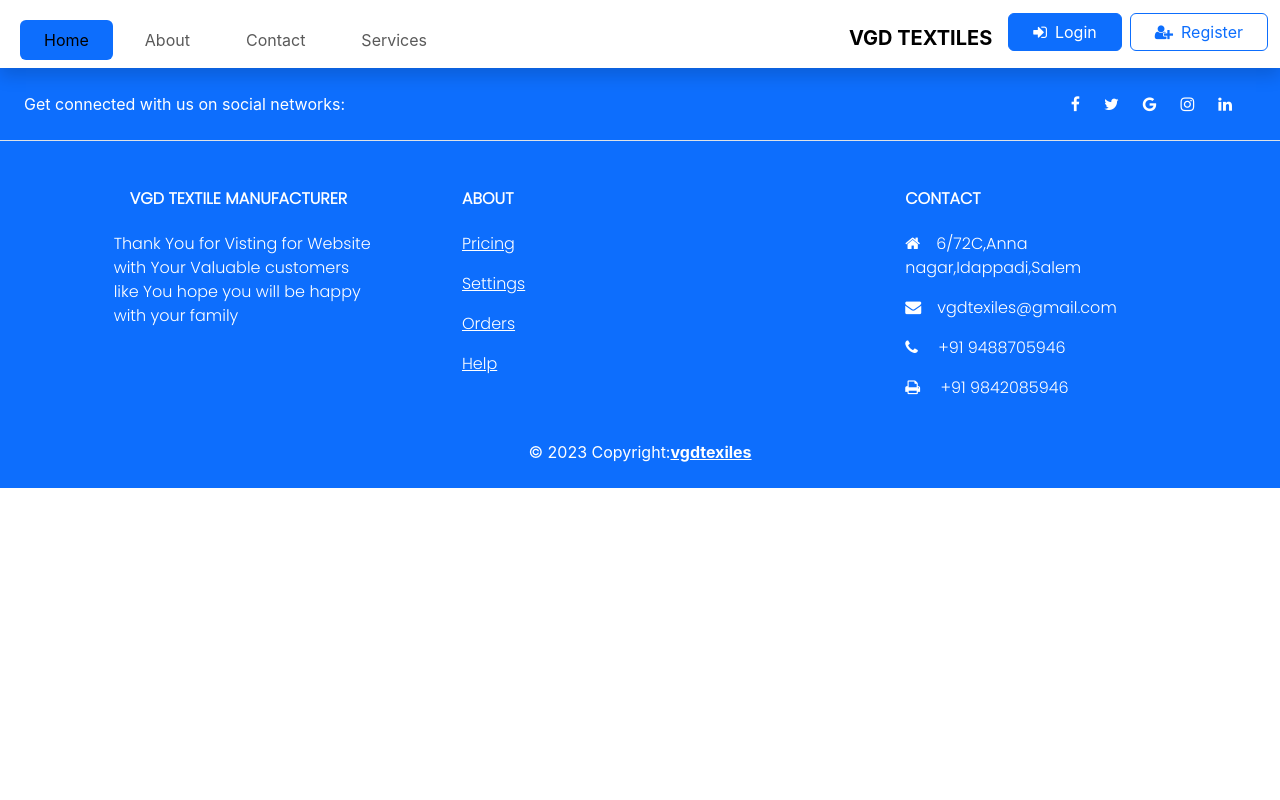
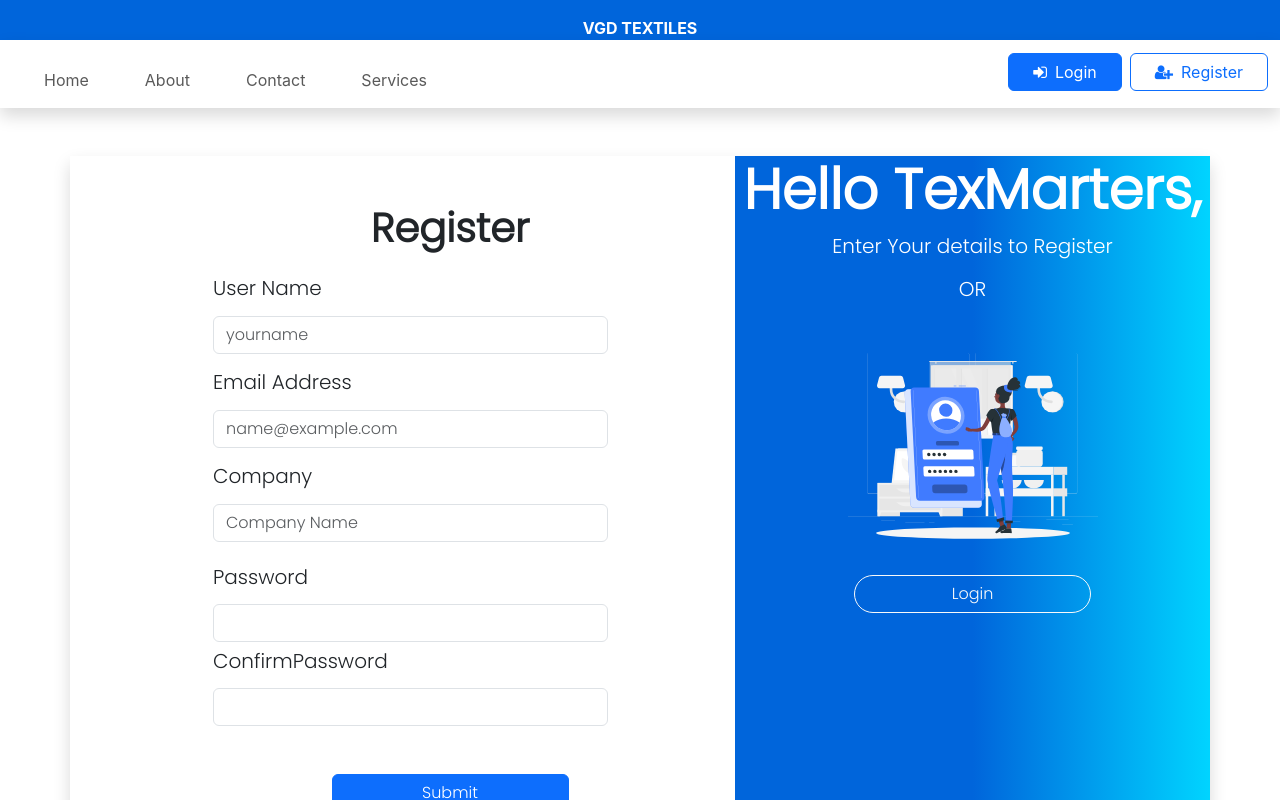
Before and after one commit to sudhan670/proj, a React (Create React App) app in the folder website/: page /services/bill in a window 1280 px wide. Shown: the top 800 px of the page. Built offline with nearby package versions, Linux system fonts and the light colour scheme; no server answers.

Commit message:
come commit

```diff
--- a/website/src/App.css
+++ b/website/src/App.css
@@ -1,45 +1,79 @@
-@import url('https://fonts.googleapis.com/css2?family=Poppins:wght@300&display=swap');
-#home{
-  background:rgb(0,101,219);
-  background:linear-gradient(90deg, rgb(0,101,219) 50%, rgb(0,212,255,1)
-  100%);
-  min-height:550px;
+@import url("https://fonts.googleapis.com/css2?family=Poppins:wght@300&display=swap");
+#home {
+  background: rgb(0, 101, 219);
+  background: linear-gradient(
+    90deg,
+    rgb(0, 101, 219) 50%,
+    rgb(0, 212, 255, 1) 100%
+  );
+  min-height: 550px;
   position: relative;
-  font-family: 'Poppins', sans-serif
+  font-family: "Poppins", sans-serif;
 }
-.card{
-  transition:0.5s ease;
-  font-family: 'Poppins', sans-serif
+.card {
+  transition: 0.5s ease;
+  font-family: "Poppins", sans-serif;
 }
-.card:hover{
-  cursor:pointer;
-  box-shadow:0 .5rem 1rem rgba(0,0,0,.15);
-  font-family: 'Poppins', sans-serif
+.card:hover {
+  cursor: pointer;
+  box-shadow: 0 0.5rem 1rem rgba(0, 0, 0, 0.15);
+  font-family: "Poppins", sans-serif;
 }
-.footer{
-  background:rgb(0,101,219);
-  background:linear-gradient(90deg, rgb(0,101,219) 50%, rgb(0,212,255,1)
-  100%);
-  min-height:250px;
-  font-family: 'Poppins', sans-serif
+.footer {
+  background: rgb(0, 101, 219);
+  background: linear-gradient(
+    90deg,
+    rgb(0, 101, 219) 50%,
+    rgb(0, 212, 255, 1) 100%
+  );
+  min-height: 250px;
+  font-family: "Poppins", sans-serif;
 }
-.form{
-  background:rgb(0,101,219);
-  background:linear-gradient(90deg, rgb(0,101,219) 50%, rgb(0,212,255,1)
-  100%);
-  padding:0;
-  margin:0;
-  min-height:500px;
-  font-family: 'Poppins', sans-serif
+.form {
+  background: rgb(0, 101, 219);
+  background: linear-gradient(
+    90deg,
+    rgb(0, 101, 219) 50%,
+    rgb(0, 212, 255, 1) 100%
+  );
+  padding: 0;
+  margin: 0;
+  min-height: 500px;
+  font-family: "Poppins", sans-serif;
 }
-.footer .me-4{
-    font-weight:5px;
-    text-transform: none;
-    font-family: 'Poppins', sans-serif
+.footer .me-4 {
+  font-weight: 5px;
+  text-transform: none;
+  font-family: "Poppins", sans-serif;
 }
-.col-md-6 p-5{
+.col-md-6 p-5 {
   border-radius: 50px;
 }
-#service,#footer,.navbar-brand pt-3,.container{
-  font-family: 'Poppins', sans-serif
+#service,
+#footer,
+.navbar-brand pt-3,
+.container {
+  font-family: "Poppins", sans-serif;
 }
+
+.rmBor {
+  border: none !important;
+  --fa-border-color: inherit !important;
+}
+
+.VGD {
+  background-color: rgb(0, 101, 219) !important;
+  color: white;
+}
+
+a {
+  text-decoration: none !important;
+}
+
+.mobile-menu-icon {
+  display: none;
+}
+
+.trans {
+  transition: 0.5s !important;
+}
--- a/website/src/App.js
+++ b/website/src/App.js
@@ -10,6 +10,7 @@ import Footer from "./components/Footer";
 import Login from "./components/Login";
 import Register from "./components/Register";
 import Logout from "./components/Logout";
+import Bill from "./components/Bill";
 function App() {
   return (
     <div className="App">
@@ -18,6 +19,7 @@ function App() {
         <Route index element={<Home />} />
         <Route path="/about" element={<About />} />
         <Route path="/services" element={<Services />} />
+        <Route path="/services/bill" element={<Bill />} />
         <Route path="/contact" element={<Contact />} />
         <Route path="/login" element={<Login />} />
         <Route path="/register" element={<Register />} />
--- /dev/null
+++ b/website/src/components/Bill.jsx
@@ -0,0 +1,137 @@
+import React from "react";
+import regs from "../images/Login-rafiki.svg";
+import axios from "axios";
+import loggedIn from "./LoggedIn";
+import { endurl, fronturl } from "./url";
+const Register = () => {
+  function reg(e) {
+    e.preventDefault();
+    if (
+      document.getElementById("pwd1").value !==
+      document.getElementById("pwd2").value
+    ) {
+      document.getElementById("passwordmatch").textContent =
+        "Passwords does not match, Please try again";
+      return;
+    }
+    const user = {
+      username: document.getElementById("username").value,
+      email: document.getElementById("email").value,
+      company: document.getElementById("companyname").value,
+      password: document.getElementById("pwd1").value,
+      pwd2: document.getElementById("pwd2").value,
+    };
+    axios
+      .post(endurl + "/signup", user, {
+        withCredentials: true,
+      })
+      .then((res) => {
+        console.log(res);
+        window.location.href = fronturl;
+      })
+      .catch((err) => {
+        console.log(err);
+      });
+  }
+  return (
+    <>
+      {loggedIn()}
+      <div className="container shadow my-5">
+        <div className="row justify-content-end">
+          <div className="col-md-5 d-flex flex-column align-items-center text-white form order-2">
+            <h2 className="display-4 fw-bolder text-white">
+              Hello TexMarters,
+            </h2>
+            <p className="lead text-center">Enter Your details to Register</p>
+            <h5 className="mb-4">OR</h5>
+            <img src={regs} width="250px" alt="registeralt" />
+            <a
+              href={"../login"}
+              className="btn btn-outline-light rounded-pill
+                     w-50"
+            >
+              Login
+            </a>
+          </div>
+          <div className="col-md-6 p-5">
+            <h1 className="display-6 fw-bolder text-center mb-4 ">Register</h1>
+            <form onSubmit={reg}>
+              <div className="mb-3 col-sm-10">
+                <label
+                  htmlFor="exampleFormControlInput1"
+                  className="form-label"
+                >
+                  <h5>User Name</h5>
+                </label>
+                <input
+                  type="email"
+                  className="form-control"
+                  id="username"
+                  placeholder="yourname"
+                />
+              </div>
+              <div className="mb-3 col-sm-10">
+                <label
+                  htmlFor="exampleFormControlInput1"
+                  className="form-label"
+                >
+                  <h5>Email Address</h5>
+                </label>
+                <input
+                  type="email"
+                  className="form-control"
+                  id="email"
+                  placeholder="name@example.com"
+                />
+              </div>
+              <div className="mb-3 col-sm-10">
+                <label htmlFor="name" className="form-label">
+                  <h5>Company</h5>
+                </label>
+                <input
+                  type="text"
+                  className="form-control"
+                  id="companyname"
+                  placeholder="Company Name"
+                />
+              </div>
+              <div className="md-3">
+                <label
+                  htmlFor="inputPassword"
+                  className="col-sm-2 col-form-label"
+                >
+                  <h5>Password</h5>
+                </label>
+                <div className="col-sm-10">
+                  <input type="password" className="form-control" id="pwd1" />
+                </div>
+                <label
+                  htmlFor="inputPassword2"
+                  className="col-sm-2 col-form-label"
+                >
+                  <h5>ConfirmPassword</h5>
+                </label>
+                <div className="col-sm-10">
+                  <input type="password" className="form-control" id="pwd2" />
+                </div>
+                <div className="col-12 text-center pt-5">
+                  <button
+                    className="btn btn-primary w-50 text-center"
+                    type="submit"
+                  >
+                    Submit
+                  </button>
+                </div>
+                <div>
+                  <h3 id="passwordmatch"> </h3>
+                </div>
+              </div>
+            </form>
+          </div>
+        </div>
+      </div>
+    </>
+  );
+};
+
+export default Register;
--- a/website/src/components/Footer.jsx
+++ b/website/src/components/Footer.jsx
@@ -1,4 +1,4 @@
-import React from 'react'
+import React from "react";
 
 const Footer = () => {
   return (
@@ -6,7 +6,6 @@ const Footer = () => {
       <section id="#footer">
         <footer className="text-center text-lg-start bg-primary text-muted">
           <section className="d-flex justify-content-center justify-content-lg-between p-4 border-bottom text-white">
-
             <div className="me-5 d-none d-lg-block">
               <span>Get connected with us on social networks:</span>
             </div>
@@ -17,28 +16,28 @@ const Footer = () => {
               <a href="foter#" className="me-4 text-reset">
                 <i className="fa fa-twitter"></i>
               </a>
-      <a href="https://mail.google.com/mail/u/0/?ogbl#inbox/FMfcgzGslbHWHfPHnNxpBpFVFzQWJQSH?compose=new" className="me-4 text-reset">
+              <a
+                href="https://mail.google.com/mail/u/0/?ogbl#inbox/FMfcgzGslbHWHfPHnNxpBpFVFzQWJQSH?compose=new"
+                className="me-4 text-reset"
+              >
                 <i className="fa fa-google"></i>
               </a>
-      <a href="https://www.instagram.com/duraivg09/" className="me-4 text-reset">
+              <a
+                href="https://www.instagram.com/duraivg09/"
+                className="me-4 text-reset"
+              >
                 <i className="fa fa-instagram"></i>
               </a>
               <a href="new#" className="me-4 text-reset">
                 <i className="fa fa-linkedin"></i>
               </a>
             </div>
-
           </section>
-
-
 
           <section id="#money" className="text-white">
             <div className="container text-center text-md-start mt-5 text-white">
-
-      <div className="row mt-3">
-
+              <div className="row">
                 <div className="col-md-3 col-lg-4 col-xl-3 mx-auto mb-4">
-
                   <h6 className="text-uppercase fw-bold mb-4">
                     <i className="fas fa-gem me-3"></i>VGD TEXTILE MANUFACTURER
                   </h6>
@@ -48,51 +47,60 @@ const Footer = () => {
                   </p>
                 </div>
 
-        <div className="col-md-8 col-lg-8 col-xl-4 mx-auto mb-8">
-
-          <h6 className="text-uppercase fw-bold mb-4">
-            About
-          </h6>
+                <div className="col-md-4 col-lg-4 col-xl-4 mx-auto mb-4">
+                  <h6 className="text-uppercase fw-bold mb-4">About</h6>
                   <p>
-            <a href="#!" className="text-reset">Pricing</a>
+                    <a href="#!" className="text-reset">
+                      Pricing
+                    </a>
                   </p>
                   <p>
-            <a href="#!" className="text-reset">Settings</a>
+                    <a href="#!" className="text-reset">
+                      Settings
+                    </a>
                   </p>
                   <p>
-            <a href="#!" className="text-reset">Orders</a>
+                    <a href="#!" className="text-reset">
+                      Orders
+                    </a>
                   </p>
                   <p>
-            <a href="#!" className="text-reset">Help</a>
+                    <a href="#!" className="text-reset">
+                      Help
+                    </a>
                   </p>
                 </div>
-
                 <div className="col-md-4 col-lg-3 col-xl-3 mx-auto mb-md-0 mb-4">
-
                   <h6 className="text-uppercase fw-bold mb-4">Contact</h6>
-          <p><i className="fa fa-home me-3"></i>6/72C,Anna nagar,Idappadi,Salem</p>
+                  <p>
+                    <i className="fa fa-home me-3"></i>6/72C,Anna
+                    nagar,Idappadi,Salem
+                  </p>
                   <p>
                     <i className="fa fa-envelope me-3"></i>
                     vgdtexiles@gmail.com
                   </p>
-          <p><i className="fa fa-phone me-3"></i> +91 9488705946</p>
-          <p><i className="fa fa-print me-3"></i> +91 9842085946</p>
+                  <p>
+                    <i className="fa fa-phone me-3"></i> +91 9488705946
+                  </p>
+                  <p>
+                    <i className="fa fa-print me-3"></i> +91 9842085946
+                  </p>
                 </div>
-
               </div>
-
             </div>
           </section>
 
           <div className="text-center p-4 text-white">
             © 2023 Copyright:
-    <a className="text-reset fw-bold" href="https://vgd.com/">vgdtexiles</a>
+            <a className="text-reset fw-bold" href="https://vgd.com/">
+              vgdtexiles
+            </a>
           </div>
-
         </footer>
       </section>
     </div>
-  )
-}
+  );
+};
 
-export default Footer
+export default Footer;
--- a/website/src/components/Navbar.jsx
+++ b/website/src/components/Navbar.jsx
@@ -27,61 +27,78 @@ function Navbar() {
     return false;
   }
   const [stat, setStat] = useState(loggedIn);
-
+  const [burger, setBurger] = useState(true);
+  function ham() {
+    setBurger(!burger);
+  }
   return (
     <>
+      <div className="d-flex justify-content-center VGD">
+        <Link className="navbar-brand pt-3 " to="#">
+          <b>VGD TEXTILES</b>
+        </Link>
+      </div>
       <nav className="navbar navbar-expand-lg dark shadow pt-1">
         <div className="container-fluid">
           <button
-            className="navbar-toggler"
+            className="navbar-toggler trans rmBor"
             type="button"
             data-bs-toggle="collapse"
             data-bs-target="#navbarSupportedContent"
             aria-controls="navbarSupportedContent"
             aria-expanded="false"
             aria-label="Toggle navigation"
+            onClick={ham}
+            id="ham"
           >
-            <span className="navbar-toggler-icon"></span>
+            {burger ? (
+              <i className="fa fa-bars btn btn-primary"></i>
+            ) : (
+              <i className="fa fa-times btn btn-primary"></i>
+            )}
           </button>
+
           <div className="collapse navbar-collapse" id="navbarSupportedContent">
             <ul className="navbar-nav me-auto mb-2 mb-lg-0">
               <li className="nav-item pt-3">
                 <Link
-                  className="nav-link active btn btn-outline-primary ms-2 px-4 solid-pill"
+                  className="nav-link btn btn-outline-primary ms-2 px-4 solid-pill rmBor"
                   aria-current="page"
                   to="/"
+                  onClick="document.getElementById('ham').click()"
                 >
                   Home
                 </Link>
               </li>
               <li className="nav-item pt-3">
                 <Link
-                  className="nav-link btn btn-outline-primary ms-2 px-4 solid-pill "
+                  className="nav-link btn btn-outline-primary ms-2 px-4 solid-pill rmBor"
                   to="/about"
+                  onClick="document.getElementById('ham').click()"
                 >
                   About
                 </Link>
               </li>
               <li className="nav-item pt-3">
                 <Link
-                  className="nav-link btn btn-outline-primary ms-2 px-4 solid-pill"
+                  className="nav-link btn btn-outline-primary ms-2 px-4 solid-pill rmBor"
                   to="/contact"
+                  onClick="document.getElementById('ham').click()"
                 >
                   Contact
                 </Link>
               </li>
               <li className="nav-item pt-3">
                 <Link
-                  className="nav-link btn btn-outline-primary ms-2 px-4 solid-pill"
+                  className="nav-link btn btn-outline-primary ms-2 px-4 solid-pill rmBor"
                   to="/services"
+                  onClick="document.getElementById('ham').click()"
                 >
                   Services
                 </Link>
               </li>
             </ul>
-            <Link className="navbar-brand pt-3" to="#">
-              <b>VGD TEXTILES</b>
-            </Link>
+
             {stat === 1 ? (
               <Link
                 to="/logout"
@@ -96,6 +113,7 @@ function Navbar() {
                   to="/login"
                   className="btn btn-primary ms-auto px-4 solid-pill "
                   type="submit"
+                  onClick="document.getElementById('ham').click()"
                 >
                   <i className="fa fa-sign-in me-2"></i>Login
                 </Link>
@@ -103,6 +121,7 @@ function Navbar() {
                   to="/register"
                   className="btn btn-outline-primary ms-2 px-4 solid-pill "
                   type="submit"
+                  onClick="document.getElementById('ham').click()"
                 >
                   <i className="fa fa-user-plus me-2"></i>Register
                 </Link>
--- a/website/src/components/Services.jsx
+++ b/website/src/components/Services.jsx
@@ -41,7 +41,7 @@ const services = () => {
                       Some quick example text to build on the card title and
                       make up the bulk of the card's content.
                     </p>
-                    <a href="#null" className="btn btn-primary">
+                    <a href="/services/bill" className="btn btn-primary">
                       Go somewhere
                     </a>
                   </div>
```
Lines whose indentation alone changed are shown as unchanged.
